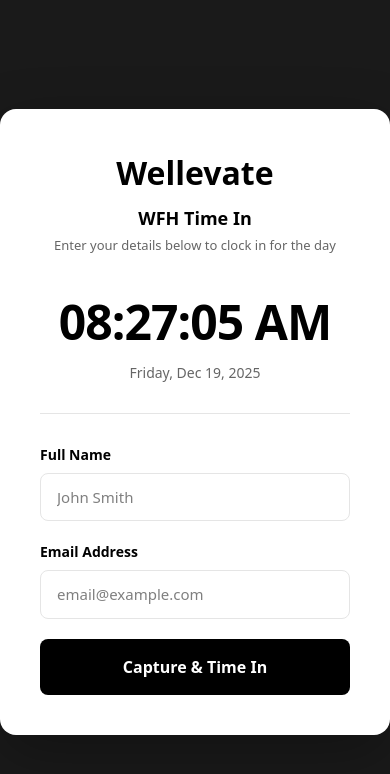
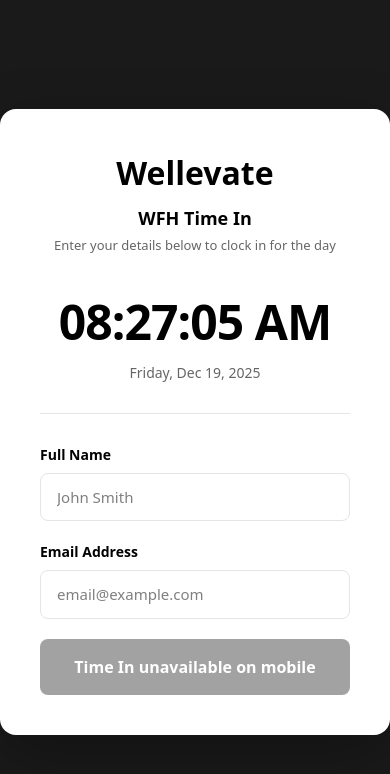
Before and after one commit to Wellevate-Developers/WV_wfh-timein, a Next.js app: page /wfh-timein/ in a window 390 px wide. Shown: the top 774 px of the page. Built offline with nearby package versions, Linux system fonts and the light colour scheme.

Commit message:
DevOps/ adding mobile restriction

```diff
--- a/src/app/page.tsx
+++ b/src/app/page.tsx
@@ -14,6 +14,16 @@
   }>(null);
 
   const formRef = useRef<HTMLDivElement>(null);
+  const [isMobile, setIsMobile] = useState(false);
+
+  useEffect(() => {
+    const ua = navigator.userAgent;
+    const mobileKeywords = ["Android", "iPhone", "iPad", "iPod", "Opera Mini", "IEMobile", "Mobile"];
+
+    const isMobileDevice = mobileKeywords.some(keyword => ua.includes(keyword)) || window.innerWidth < 768;
+
+    setIsMobile(isMobileDevice);
+  }, []);
 
   // Update clock every second
   useEffect(() => {
@@ -195,23 +205,24 @@
         {/* Time In Button */}
         <button
           onClick={timeIn}
-          disabled={loading || !!result}
+          disabled={loading || !!result || isMobile}
           style={{
             width: "100%",
             padding: 16,
-            backgroundColor: loading || result ? "#666" : "#000",
+            backgroundColor: loading || result || isMobile ? "#666" : "#000",
             color: "white",
             border: "none",
             borderRadius: 8,
             fontSize: 16,
             fontWeight: "600",
-            cursor: loading || result ? "not-allowed" : "pointer",
+            cursor: loading || result || isMobile ? "not-allowed" : "pointer",
             transition: "all 0.2s",
-            opacity: loading || result ? 0.6 : 1
+            opacity: loading || result || isMobile ? 0.6 : 1
           }}
         >
-          {loading ? "Capturing..." : result ? "Time In Recorded" : "Capture & Time In"}
+          {isMobile ? "Time In unavailable on mobile" : loading ? "Capturing..." : result ? "Time In Recorded" : "Capture & Time In"}
         </button>
+
 
         {/* Result */}
         {result && (
```
